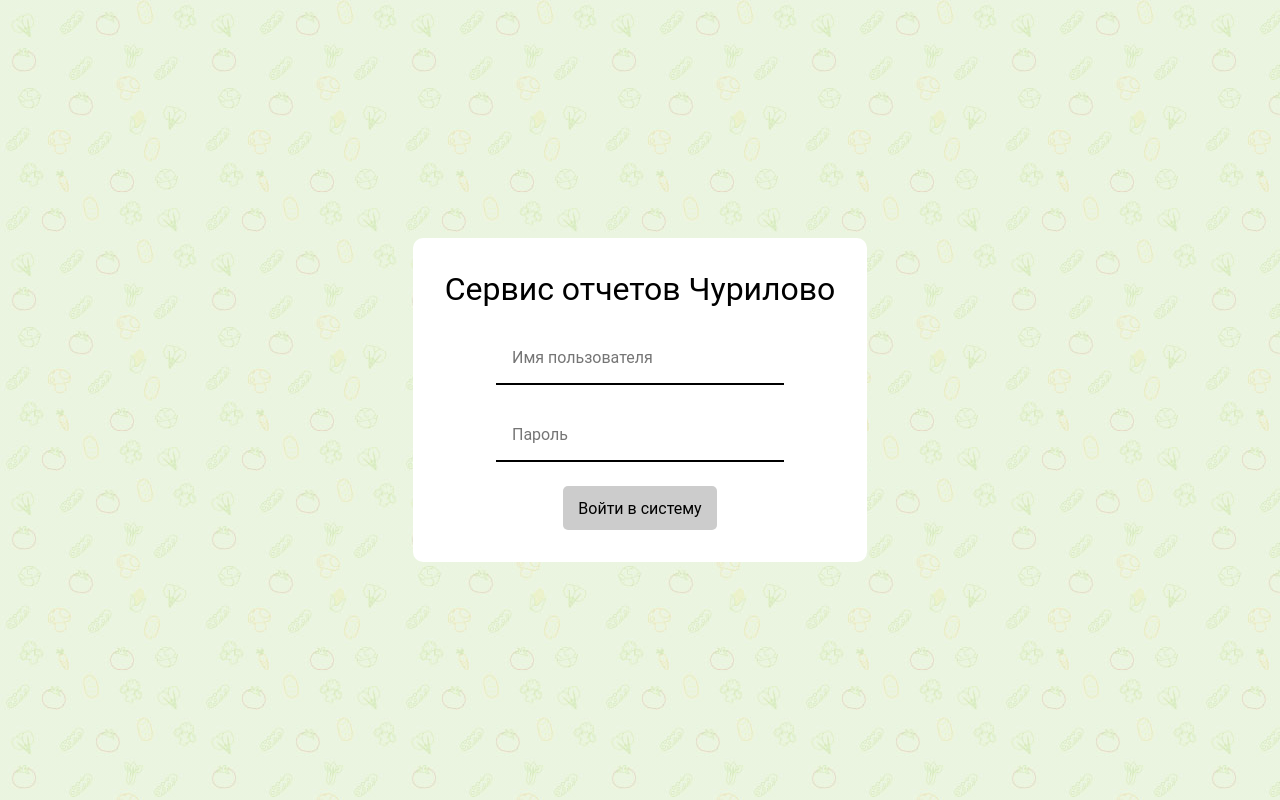
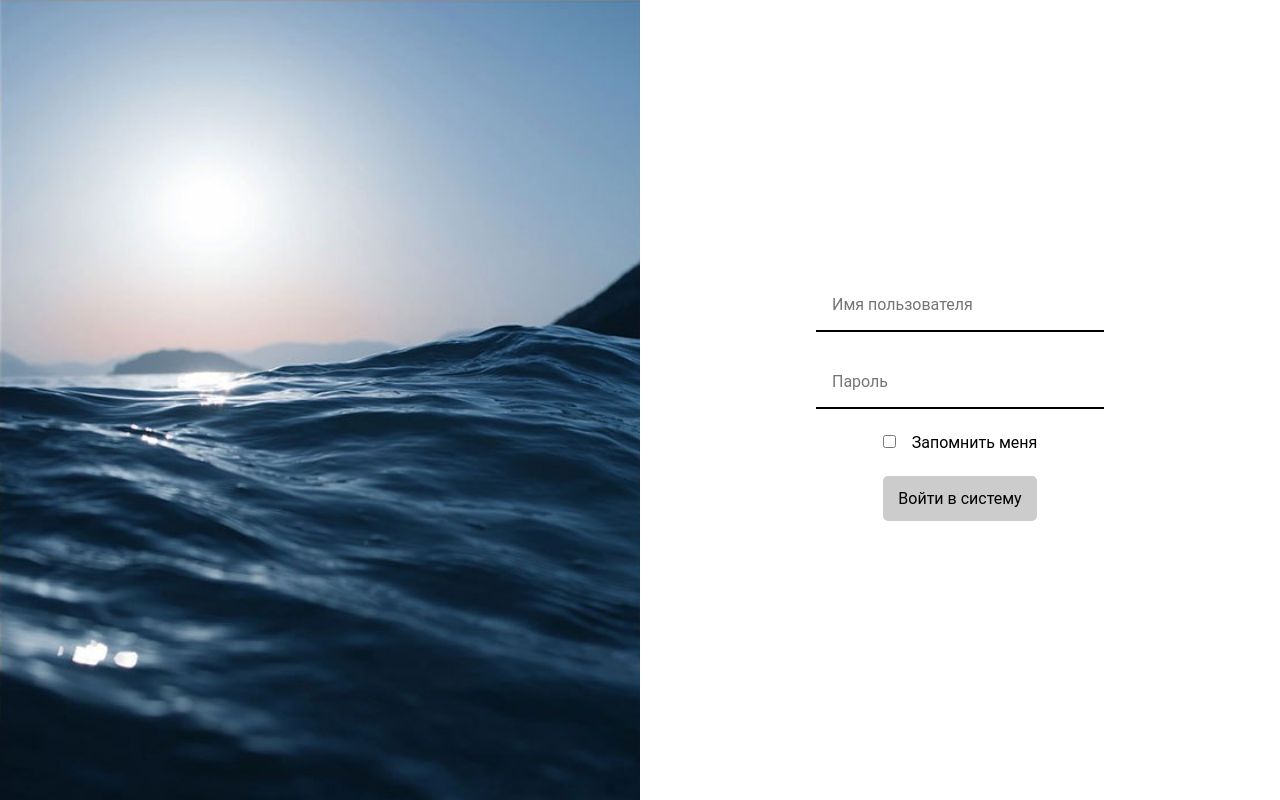
Before and after one commit to Haters-Games/Web-Application, a Django app: page /login/ in a window 1280 px wide. Run offline with Django 3.2, Linux system fonts and the light colour scheme.

Commit message:
Rebuild login page

```diff
--- a/Reports/templates/Login/index.html
+++ b/Reports/templates/Login/index.html
@@ -12,12 +12,15 @@
 	</head>
 	<body>
 		<main>
-			<form>
-				<legend>Сервис отчетов Чурилово</legend>
-				<input type="text" id="login" placeholder="Имя пользователя">
-				<input type="password" id="password" placeholder="Пароль">
-				<button>Войти в систему</button>
-			</form>
+			<div class="left"></div>
+			<div class="right">
+				<form>
+					<input type="text" id="login" placeholder="Имя пользователя">
+					<input type="password" id="password" placeholder="Пароль">
+					<label><input type="checkbox" id="checkbox">Запомнить меня</label>
+					<button>Войти в систему</button>
+				</form>
+			</div>
 		</main>
 	</body>
 </html>
--- a/Static/Login/Styles/Login.css
+++ b/Static/Login/Styles/Login.css
@@ -1,4 +1,116 @@
-body
+main
+{
+    display: flex;
+    flex-direction: row;
+}
+
+.left
+{
+    background: url("../../Login/Pictures/background.png");
+    background-repeat: no-repeat;
+    background-size: cover;
+    /* transition: 1s ease-out;
+    transition-property: width, height; */
+}
+
+.right
+{
+    display: flex;
+    justify-content: center;
+    align-items: center;
+    /* transition: 1s ease-out;
+    transition-property: opacity; */
+    /* transition-property: width, height; */
+}
+
+form
+{
+    display: flex;
+    flex-direction: column;
+    align-items: center;
+    padding: 2rem;
+    border-radius: 10px;
+}
+
+form > *:nth-child(n)
+{
+    margin-bottom: 1.5rem;
+}
+
+form > *:last-child
+{
+    margin-bottom: 0;
+}
+
+input
+{
+    padding: 1rem;
+    font-size: 1rem;
+    width: 20vw;
+    min-width: fit-content;
+    border: 0;
+    border-bottom: 2px solid;
+}
+
+input[type=checkbox]
+{
+    width: auto;
+    margin-right: 1rem;
+}
+
+button
+{
+    width: 12vw;
+    min-width: fit-content;
+    font-size: 1rem;
+    padding: 0.8rem;
+    border: 0;
+    border-radius: 5px;
+    background-color: #ccc;
+}
+
+@media (min-width: 800px)
+{
+    .left
+    {
+        width: 50vw;
+        height: 100vh;
+    }
+
+    .right
+    {
+        width: 50vw;
+        height: 100vh;
+        background-color: #FFF;
+    }
+}
+
+@media (max-width: 800px)
+{
+    .left
+    {
+        width: 100vw;
+        height: 100vh;
+        z-index: 1;
+        position: absolute;
+    }
+
+    .right
+    {
+        width: 100vw;
+        height: 100vh;
+        z-index: 2;
+        background: none;
+    }
+
+    form
+    {
+        background-color: #FFF;
+        opacity: 95%;
+    }
+}
+
+/* body
 {
 	background-image: linear-gradient(to top, rgba(204, 255, 153, 0.2), rgba(204, 255, 153, 0.2)),
 		url("../../Server/Pictures/background.jpg");
@@ -56,4 +168,4 @@ button
 	border: 0;
 	border-radius: 5px;
 	background-color: #ccc;
-}
+} */
```
Also changed, not shown: Static/Login/Pictures/background.png (added).
